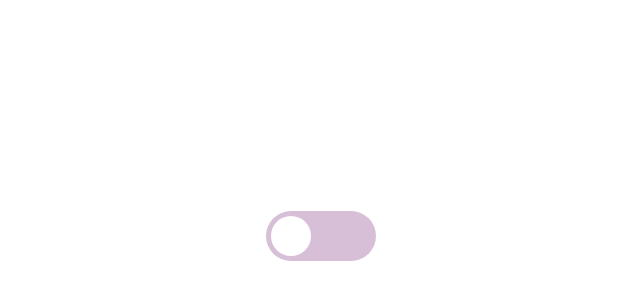
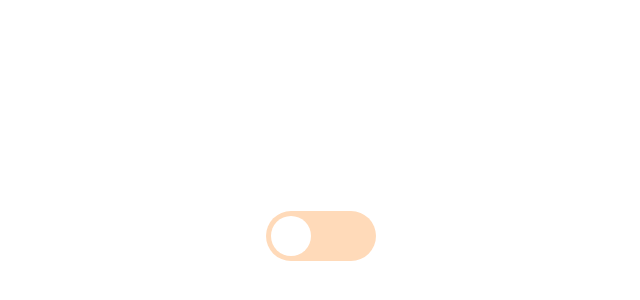
Before and after one commit to nataliasechko/lesson-3-advanced, a plain HTML site: page index.html in a window 1280 px wide. Shown: the part 164-464 px from the top of the page, without its empty margins (319-959 px from the left). Drawn offline with Linux system fonts and the light colour scheme.

Commit message:
Update style.css

```diff
--- a/style.css
+++ b/style.css
@@ -18,7 +18,7 @@ input[type="checkbox"] {
     display: block;
     width: 110px;
     height: 50px;
-    background: #D8BFD8;
+    background: #FFDAB9;
     cursor: pointer;
     border-radius: 45px;
     overflow: hidden;
@@ -27,7 +27,7 @@ input[type="checkbox"] {
 
 input[type="checkbox"]:checked ~ .check {
     background: white;
-    box-shadow: 0 0 0 1200px #D8BFD8;
+    box-shadow: 0 0 0 1200px #FFDAB9;
 }
 
 .check:before {
@@ -51,7 +51,7 @@ input[type="checkbox"]:checked ~ .check:before {
     position: absolute;
     top: 5px;
     right: 5px;
-    background: #D8BFD8;
+    background: #FFDAB9;
     width: 40px;
     height: 40px;
     border-radius: 50%;
```
